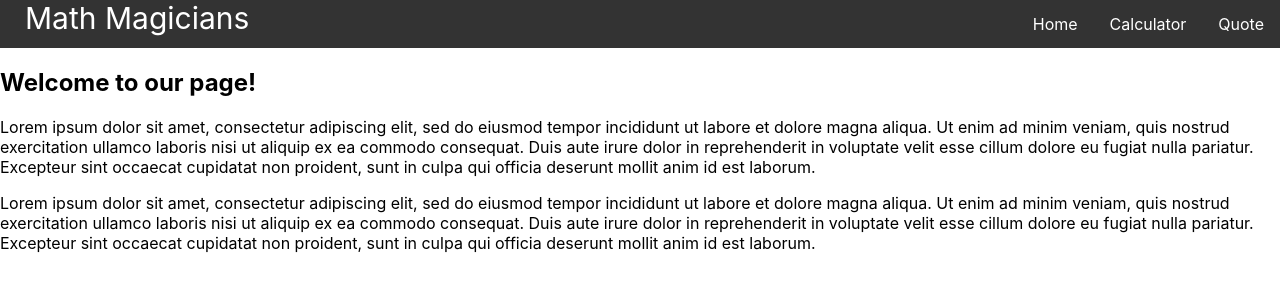
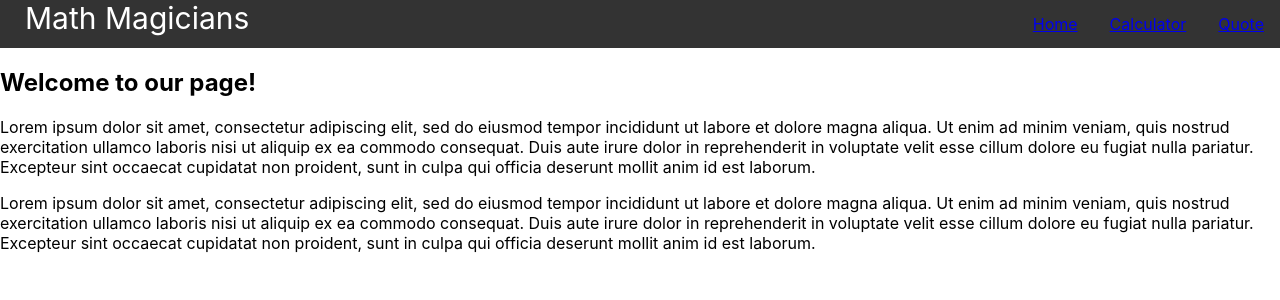
Before and after one commit to abdessalem1998/Math-Magicians, a React (Create React App) app: page / in a window 1280 px wide. Shown: the top 300 px of the page. Built offline with nearby package versions, Linux system fonts and the light colour scheme.

Commit message:
Use Navlink to allow user to navigate through pages

```diff
--- a/src/App.js
+++ b/src/App.js
@@ -1,8 +1,7 @@
 import React from 'react';
 import {
-  BrowserRouter as Router,
+  Route,
   Switch,
-  Route,
 } from 'react-router-dom';
 import './App.css';
 import Calculator from './components/Calculator';
@@ -14,12 +13,10 @@ import Navbar from './components/Navbar';
 class App extends React.Component {
   render() {
     return (
-
       <div className="App">
         <Navbar />
-        <Router>
         <Switch>
-            <Route path="/">
+          <Route exact path="/">
             <Home />
           </Route>
           <Route path="/Calculator">
@@ -29,7 +26,6 @@ class App extends React.Component {
             <Quote />
           </Route>
         </Switch>
-        </Router>
       </div>
     );
   }
--- a/src/components/Navbar.js
+++ b/src/components/Navbar.js
@@ -1,3 +1,5 @@
+import { NavLink } from 'react-router-dom';
+
 const Navbar = () => {
   const links = [
     {
@@ -50,7 +52,13 @@ const Navbar = () => {
                 textDecoration: 'none',
               }}
             >
-              {link.text}
+              <NavLink
+                to={link.path}
+                activeClassName="active-link"
+                exact
+              >
+                {link.text}
+              </NavLink>
             </li>
           ))
        }
--- a/src/index.js
+++ b/src/index.js
@@ -1,12 +1,15 @@
 import React from 'react';
 import ReactDOM from 'react-dom';
+import { BrowserRouter as Router } from 'react-router-dom';
 import './index.css';
 import App from './App';
 import reportWebVitals from './reportWebVitals';
 
 ReactDOM.render(
   <React.StrictMode>
-    <App />
+    <Router>
+      <App />
+    </Router>
   </React.StrictMode>,
   document.getElementById('root'),
 );
```
Lines whose indentation alone changed are shown as unchanged.
